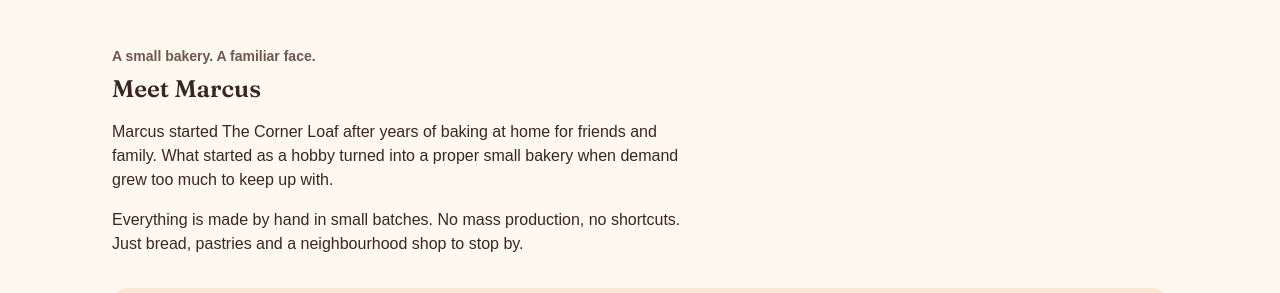
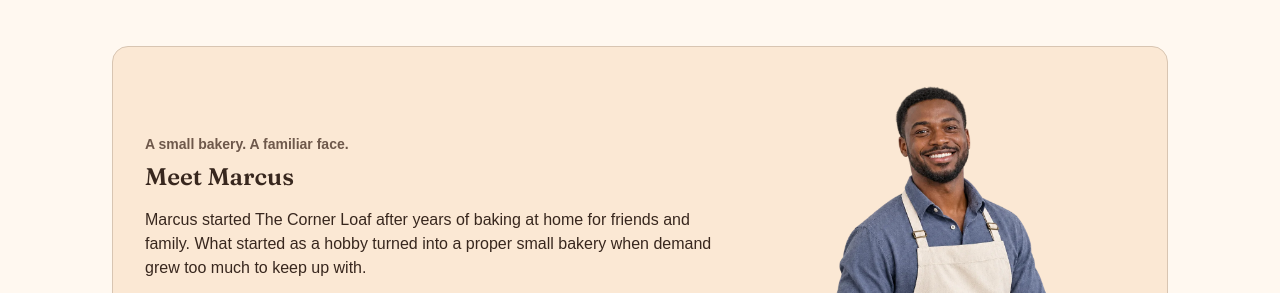
Before and after one commit to esfokom-a/the-corner-loaf, a website: page index.html in a window 1280 px wide. Shown: the part 2331-2624 px from the top of the page. Drawn offline with Linux system fonts and the light colour scheme.

Commit message:
feat(about): add a responsive portrait of Marcus

```diff
--- a/css/styles.css
+++ b/css/styles.css
@@ -180,9 +180,31 @@ section {
   flex-shrink: 0;
 }
 
+.about-section {
+  display: grid;
+  grid-template-columns: minmax(0, 1fr);
+  gap: var(--space-16);
+  padding: var(--space-24) var(--space-24) 0;
+  border: 1px solid var(--color-border);
+  border-radius: var(--radius-panel);
+  background: var(--color-warm);
+}
+
 .about-copy {
   margin-top: var(--space-16);
   max-width: 65ch;
+}
+
+.about-portrait {
+  align-self: end;
+  justify-self: end;
+  inline-size: min(100%, 15rem);
+}
+
+.about-portrait img {
+  display: block;
+  inline-size: 100%;
+  block-size: auto;
 }
 
 @media (min-width: 48rem) {
@@ -193,4 +215,19 @@ section {
   .section {
     margin-top: var(--space-48);
   }
+
+  .about-section {
+    grid-template-columns: minmax(0, 3fr) minmax(0, 2fr);
+    gap: var(--space-24);
+    padding: var(--space-32) var(--space-32) 0;
+  }
+
+  .about-content {
+    align-self: center;
+    padding-block-end: var(--space-32);
+  }
+
+  .about-portrait {
+    inline-size: min(100%, 22rem);
+  }
 }
--- a/index.html
+++ b/index.html
@@ -14,7 +14,7 @@
       href="https://fonts.googleapis.com/css2?family=Fraunces:wght@600&display=swap"
       rel="stylesheet"
     />
-    <link href="css/styles.css?v=ee03-footer-colors" rel="stylesheet" />
+    <link href="css/styles.css?v=about-marcus-photo" rel="stylesheet" />
     <link href="css/header-footer.css?v=ee03-footer-icons" rel="stylesheet" />
     <link href="css/bakes.css?v=ee02-layout" rel="stylesheet" />
     <link href="css/visit.css?v=ee03-opening-hours-layout" rel="stylesheet" />
@@ -414,17 +414,34 @@
         class="section about-section"
         aria-labelledby="about-heading"
       >
+        <div class="about-content">
           <p class="eyebrow">A small bakery. A familiar face.</p>
           <h2 id="about-heading">Meet Marcus</h2>
           <p class="about-copy">
             Marcus started The Corner Loaf after years of baking at home for
-          friends and family. What started as a hobby turned into a proper small
-          bakery when demand grew too much to keep up with.
+            friends and family. What started as a hobby turned into a proper
+            small bakery when demand grew too much to keep up with.
           </p>
           <p class="about-copy">
             Everything is made by hand in small batches. No mass production, no
             shortcuts. Just bread, pastries and a neighbourhood shop to stop by.
           </p>
+        </div>
+        <picture class="about-portrait">
+          <source
+            media="(min-width: 48rem)"
+            srcset="assets/marcus.webp"
+            width="1120"
+            height="1120"
+          />
+          <img
+            src="assets/marcus-small.webp"
+            width="640"
+            height="640"
+            alt="Marcus, the baker at The Corner Loaf, wearing an apron"
+            loading="lazy"
+          />
+        </picture>
       </section>
     </main>
 
```
Also changed, not shown: assets/marcus-small.webp (added), assets/marcus.webp (added). Lines whose indentation alone changed are shown as unchanged.
